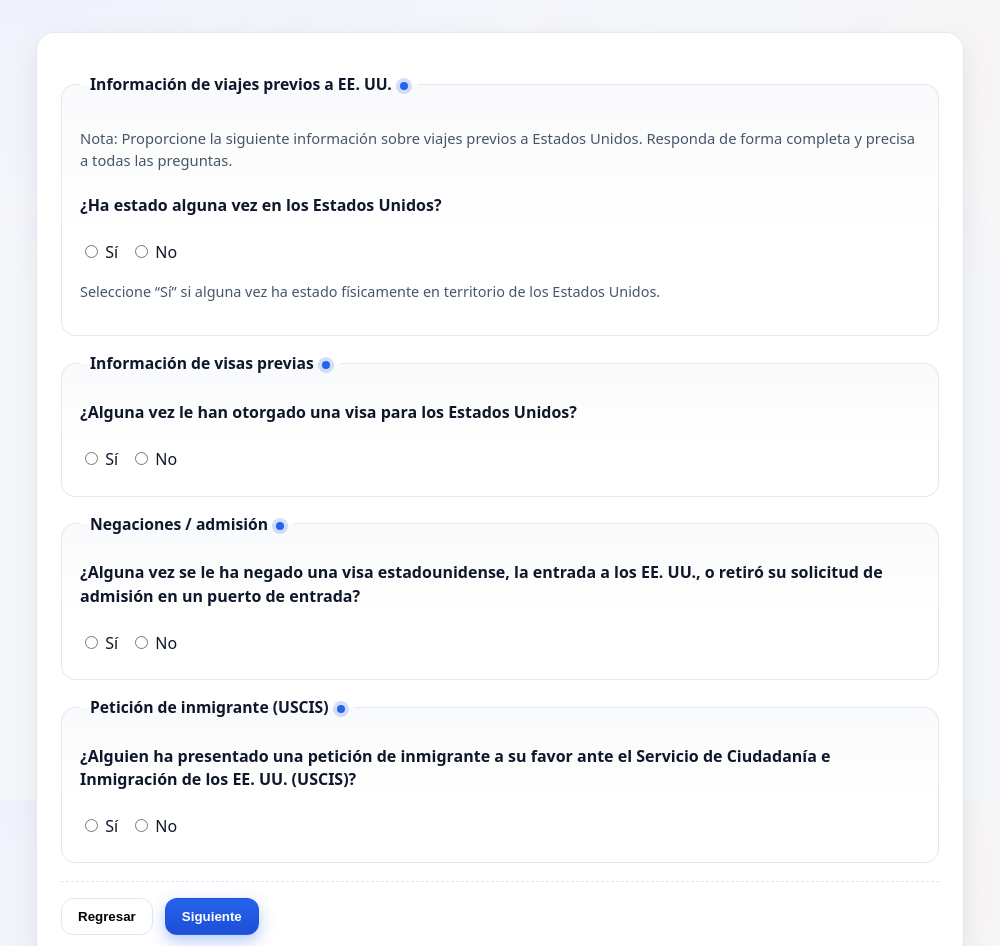
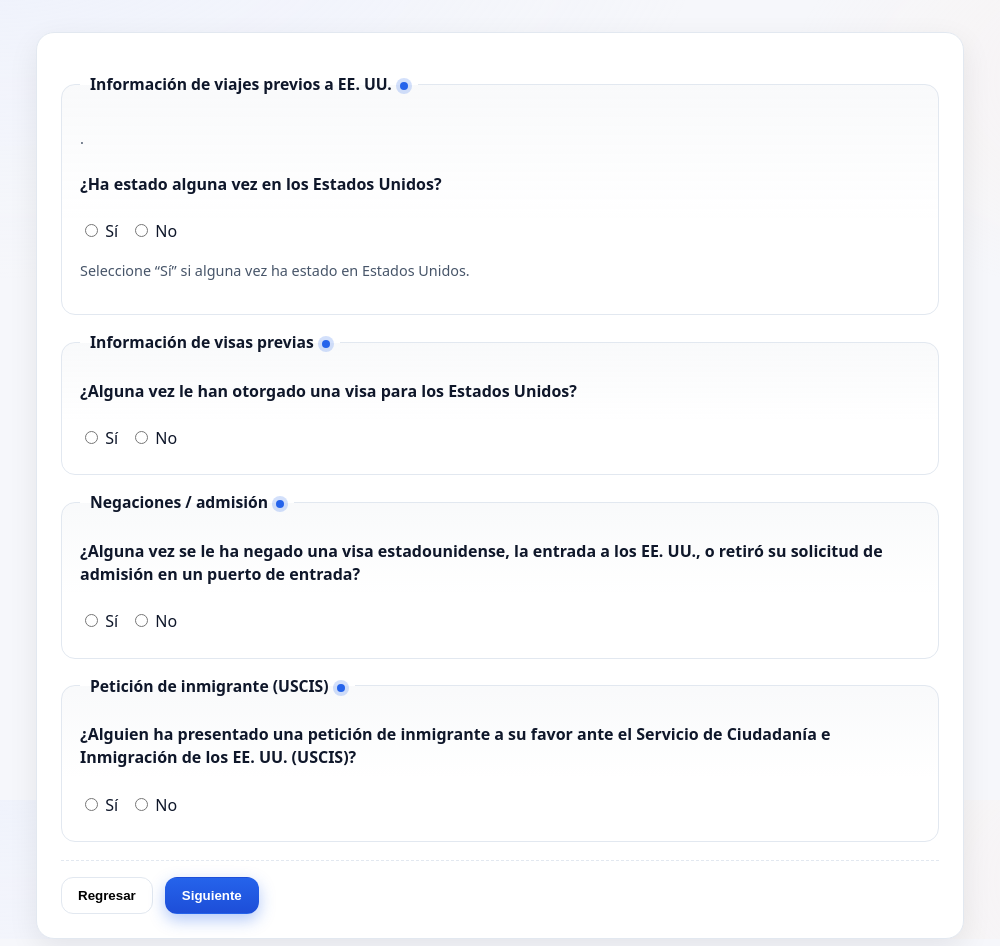
Before and after one commit to basepruebas8/DS160, a plain HTML site: page personal5.html in a window 1280 px wide. Shown: the top 946 px of the page, without its empty margins (140-1140 px from the left). Drawn offline with Linux system fonts and the light colour scheme.

Commit message:
Update personal5.html

```diff
--- a/personal5.html
+++ b/personal5.html
@@ -115,7 +115,7 @@
       <form id="ds160-previousustravel" action="#" method="post" novalidate>
         <fieldset>
           <legend>Información de viajes previos a EE. UU.</legend>
-          <p class="note">Nota: Proporcione la siguiente información sobre viajes previos a Estados Unidos. Responda de forma completa y precisa a todas las preguntas.</p>
+          <p class="note">.</p>
 
           <!-- ¿Ha estado alguna vez en EE. UU.? -->
           <div class="row">
@@ -128,7 +128,7 @@
                 <input type="radio" name="PREV_US_TRAVEL_IND" value="N" id="PrevTravelN"> No
               </label>
             </div>
-            <p class="help">Seleccione “Sí” si alguna vez ha estado físicamente en territorio de los Estados Unidos.</p>
+            <p class="help">Seleccione “Sí” si alguna vez ha estado en Estados Unidos.</p>
           </div>
 
           <!-- Viajes previos (solo si Sí) -->
```
